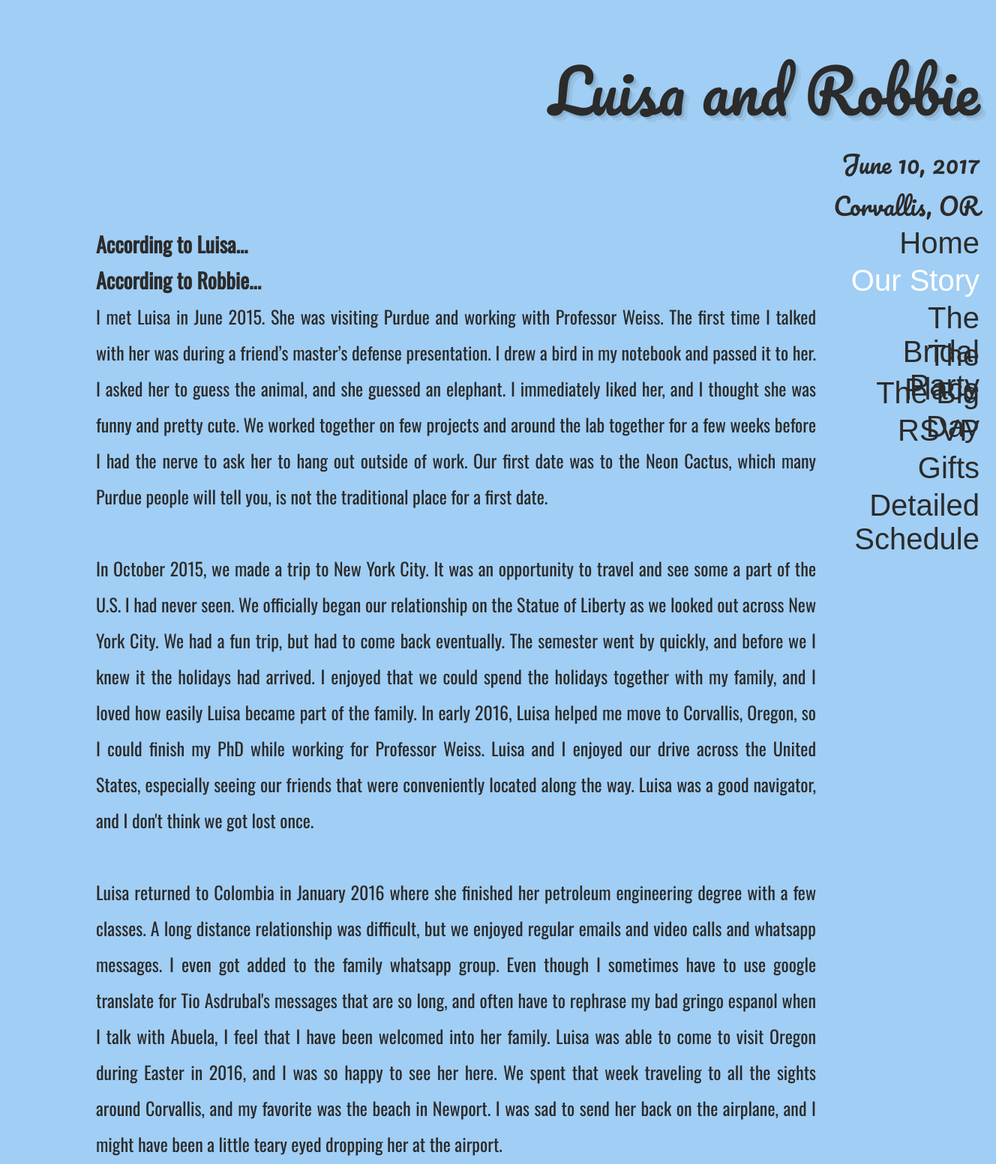
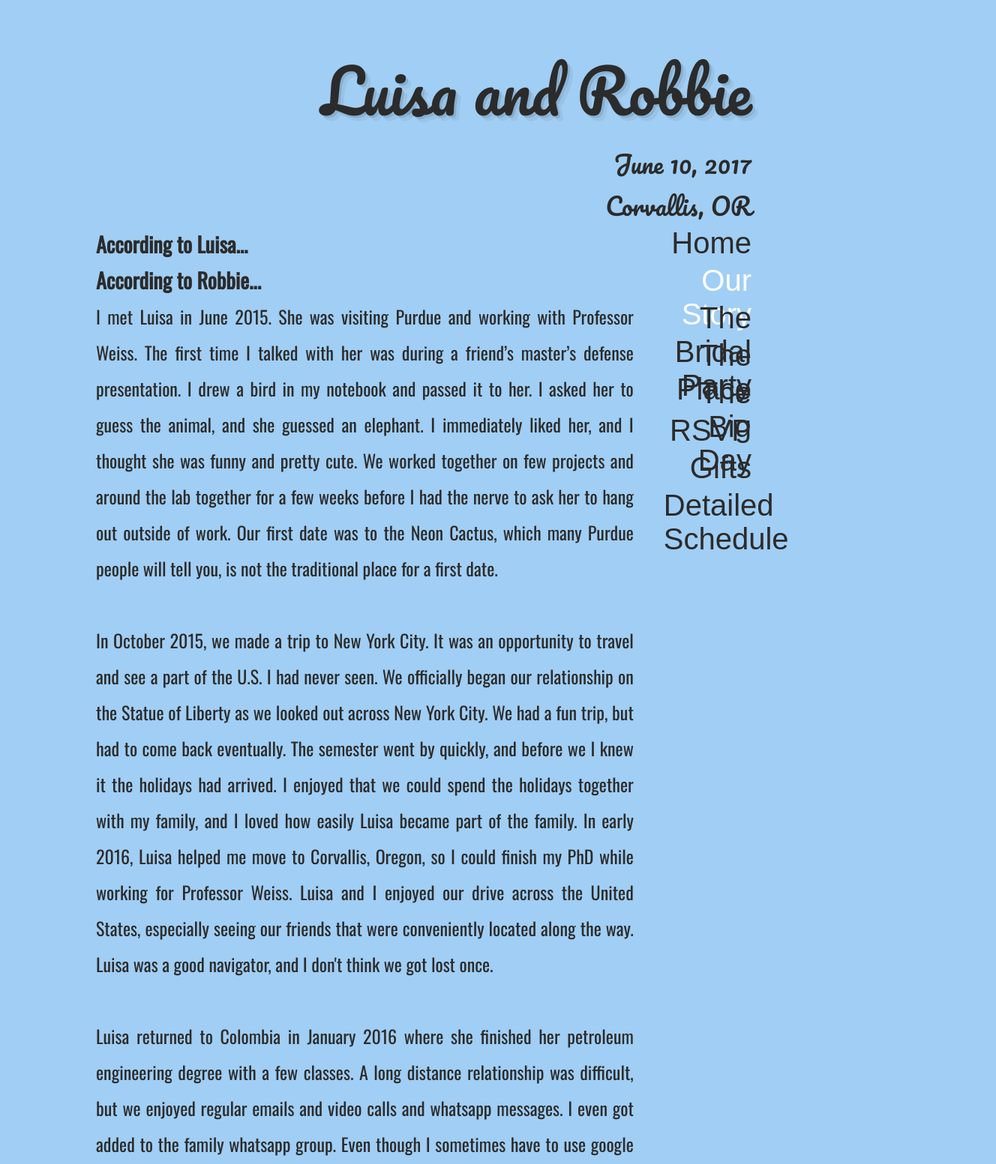
Before and after one commit to rpspragg/rpspragg.github.io, a plain HTML site: page wedding/story.html in a window 1280 px wide. Shown: the top 1553 px of the page at 75% size, 1328 px wide, since content can reach past the window. Drawn offline with nearby package versions, Linux system fonts and the light colour scheme; a web font is replaced by a local one.

Commit message:
max-width

```diff
--- a/wedding/css/wedding.css
+++ b/wedding/css/wedding.css
@@ -34,7 +34,7 @@ html{
 div.content_wrap{
 	/*width: 900px;
 	margin: auto;*/
-	width: 1200px;
+	max-width: 1200px;
 	margin-left: 10%;
 	margin-right: 20%;
 }
--- a/wedding/story.html
+++ b/wedding/story.html
@@ -38,7 +38,7 @@
 	I met Luisa in June 2015. She was visiting Purdue and working with Professor Weiss. The first time I talked with her was during a friend’s master’s defense presentation. I drew a bird in my notebook and passed it to her. I asked her to guess the animal, and she guessed an elephant. I immediately liked her, and I thought she was funny and pretty cute. We worked together on few projects and around the lab together for a few weeks before I had the nerve to ask her to hang out outside of work. Our first date was to the Neon Cactus, which many Purdue people will tell you, is not the traditional place for a first date.
 </p>
 <p>
-	In October 2015, we made a trip to New York City. It was an opportunity to travel and see some a part of the U.S. I had never seen. We officially began our relationship on the Statue of Liberty as we looked out across New York City. We had a fun trip, but had to come back eventually. The semester went by quickly, and before we I knew it the holidays had arrived. I enjoyed that we could spend the holidays together with my family, and I loved how easily Luisa became part of the family. In early 2016, Luisa helped me move to Corvallis, Oregon, so I could finish my PhD while working for Professor Weiss. Luisa and I enjoyed our drive across the United States, especially seeing our friends that were conveniently located along the way. Luisa was a good navigator, and I don't think we got lost once.
+	In October 2015, we made a trip to New York City. It was an opportunity to travel and see a part of the U.S. I had never seen. We officially began our relationship on the Statue of Liberty as we looked out across New York City. We had a fun trip, but had to come back eventually. The semester went by quickly, and before we I knew it the holidays had arrived. I enjoyed that we could spend the holidays together with my family, and I loved how easily Luisa became part of the family. In early 2016, Luisa helped me move to Corvallis, Oregon, so I could finish my PhD while working for Professor Weiss. Luisa and I enjoyed our drive across the United States, especially seeing our friends that were conveniently located along the way. Luisa was a good navigator, and I don't think we got lost once.
 </p>
 <p>
 	Luisa returned to Colombia in January 2016 where she finished her petroleum engineering degree with a few classes. A long distance relationship was difficult, but we enjoyed regular emails and video calls and whatsapp messages. I even got added to the family whatsapp group. Even though I sometimes have to use google translate for Tio Asdrubal's messages that are so long, and often have to rephrase my bad gringo espanol when I talk with Abuela, I feel that I have been welcomed into her family. Luisa was able to come to visit Oregon during Easter in 2016, and I was so happy to see her here. We spent that week traveling to all the sights around Corvallis, and my favorite was the beach in Newport. I was sad to send her back on the airplane, and I might have been a little teary eyed dropping her at the airport.
```
